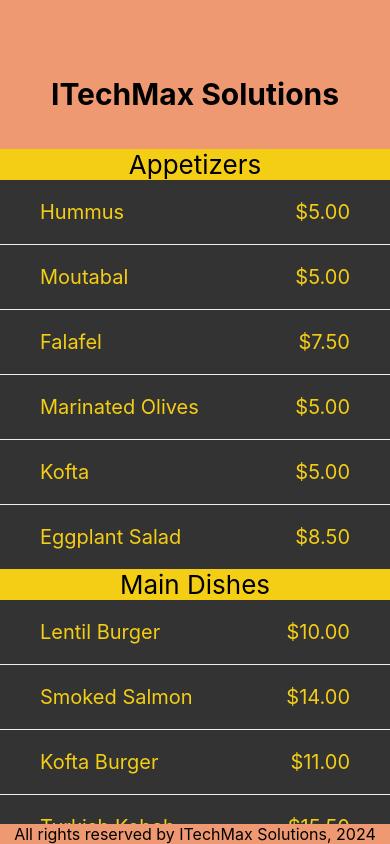
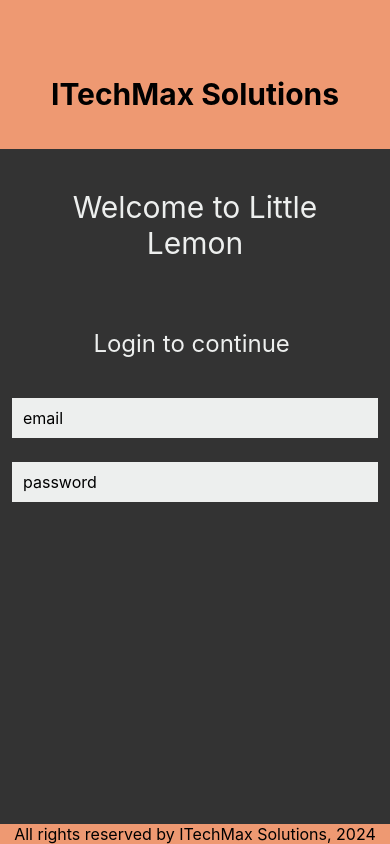
Before and after one commit to nilsonmax/react_native_app, a React Native app: screen / in a window 390 px wide. Built offline with nearby package versions, Linux system fonts and the light colour scheme.

Commit message:
add exmaple login components

```diff
--- a/App.js
+++ b/App.js
@@ -4,6 +4,8 @@
 import { FooterIt } from './components/Footerit';
 // import { Home } from './components/Home'
 import MenuItems from './components/MenuItems'
+import {Contact} from './components/Contact'
+import LoginScreen from './components/LoginScreen'
 // import { styles } from './styles/styles'
 import { StyleSheet } from 'react-native'
 
@@ -14,7 +16,9 @@
 
       <View style={styles.container}>
         <HeaderIT />
-        <MenuItems />
+        {/* <MenuItems />
+        <Contact /> */}
+        <LoginScreen />
         {/* <StatusBar style="auto" /> */}
       </View>
       <View style={styles.footerContainer}>
--- /dev/null
+++ b/components/Contact.js
@@ -0,0 +1,95 @@
+import { ScrollView, StyleSheet, Text, TextInput, KeyboardAvoidingView, Platform } from 'react-native'
+import React, { useState } from 'react'
+
+export const Contact = () => {
+
+    const [firstName, onChangeFirstName] = useState('');
+    const [lastName, onChangeLastName] = useState('');
+    const [message, onChangeMessage] = useState('');
+    const [phoneNumber, onChangePhoneNumber] = useState('');
+
+    return (
+        <KeyboardAvoidingView
+            style={styles.container}
+            behavior={Platform.OS === 'ios' ? 'padding' : 'height'}>
+            <ScrollView keyboardDismissMode="on-drag">
+                <Text style={styles.headingSection}>
+                    How was your visit to Little Lemon?
+                </Text>
+                <Text style={styles.infoSection}>
+                    Little Lemon is a charming neighborhood bistro that serves simple food
+                    and classic cocktails in a lively but casual environment. We would love
+                    to hear your experience with us!
+                </Text>
+                <TextInput
+                    style={styles.input}
+                    value={firstName}
+                    onChangeText={onChangeFirstName}
+                    placeholder='First Name'
+                />
+                <TextInput
+                    style={styles.input}
+                    value={lastName}
+                    onChangeText={onChangeLastName}
+                    placeholder='Last Name'
+                />
+                <TextInput
+                    style={styles.input}
+                    value={phoneNumber}
+                    onChangeText={onChangePhoneNumber}
+                    placeholder={'Phone Number'}
+                    keyboardType={"phone-pad"}
+                />
+                <TextInput
+                    style={styles.messageInput}
+                    value={message}
+                    onChangeText={onChangeMessage}
+                    placeholder='Message'
+                    multiline={true}
+                    maxLength={250}
+                />
+            </ScrollView>
+        </KeyboardAvoidingView>
+    )
+}
+
+export default Contact
+
+const styles = StyleSheet.create({
+    container: {
+        flex: 1,
+    },
+    input: {
+        height: 40,
+        margin: 12,
+        borderWidth: 1,
+        padding: 10,
+        fontSize: 16,
+        borderColor: '#EDEFEE',
+        backgroundColor: '#F4CE14',
+    },
+    messageInput: {
+        height: 100,
+        margin: 12,
+        borderWidth: 1,
+        padding: 10,
+        fontSize: 16,
+        backgroundColor: '#F4CE14',
+    },
+    infoSection: {
+        fontSize: 24,
+        padding: 20,
+        marginVertical: 8,
+        color: '#EDEFEE',
+        textAlign: 'center',
+        backgroundColor: '#495E57',
+    },
+    headingSection: {
+        fontSize: 28,
+        padding: 20,
+        marginVertical: 8,
+        color: '#EDEFEE',
+        textAlign: 'center',
+        backgroundColor: '#495E57',
+    },
+})
--- /dev/null
+++ b/components/LoginScreen.js
@@ -0,0 +1,59 @@
+import { ScrollView, StyleSheet, Text, TextInput, View } from 'react-native'
+import React, { useState } from 'react'
+
+const LoginScreen = () => {
+    const [email, onChangeEmail] = useState('');
+    const [password, onChangePassword] = useState('');
+
+    return (
+        <ScrollView style={styles.container}>
+            <Text style={styles.headerText}>Welcome to Little Lemon</Text>
+            <Text style={styles.regularText}>Login to continue </Text>
+            <TextInput
+                style={styles.inputBox}
+                value={email}
+                onChangeText={onChangeEmail}
+                placeholder={'email'}
+                keyboardType={'email-address'}
+            />
+            <TextInput
+                style={styles.inputBox}
+                value={password}
+                onChangeText={onChangePassword}
+                placeholder={'password'}
+                keyboardType={'default'}
+                secureTextEntry={true}
+            />
+        </ScrollView>
+    );
+}
+
+export default LoginScreen
+
+const styles = StyleSheet.create({
+    container: {
+        flex: 1,
+    },
+    headerText: {
+        padding: 40,
+        fontSize: 30,
+        color: '#EDEFEE',
+        textAlign: 'center',
+    },
+    regularText: {
+        fontSize: 24,
+        padding: 20,
+        marginVertical: 8,
+        color: '#EDEFEE',
+        textAlign: 'center',
+    },
+    inputBox: {
+        height: 40,
+        margin: 12,
+        borderWidth: 1,
+        padding: 10,
+        fontSize: 16,
+        borderColor: '#EDEFEE',
+        backgroundColor: '#EDEFEE',
+    },
+})
```
